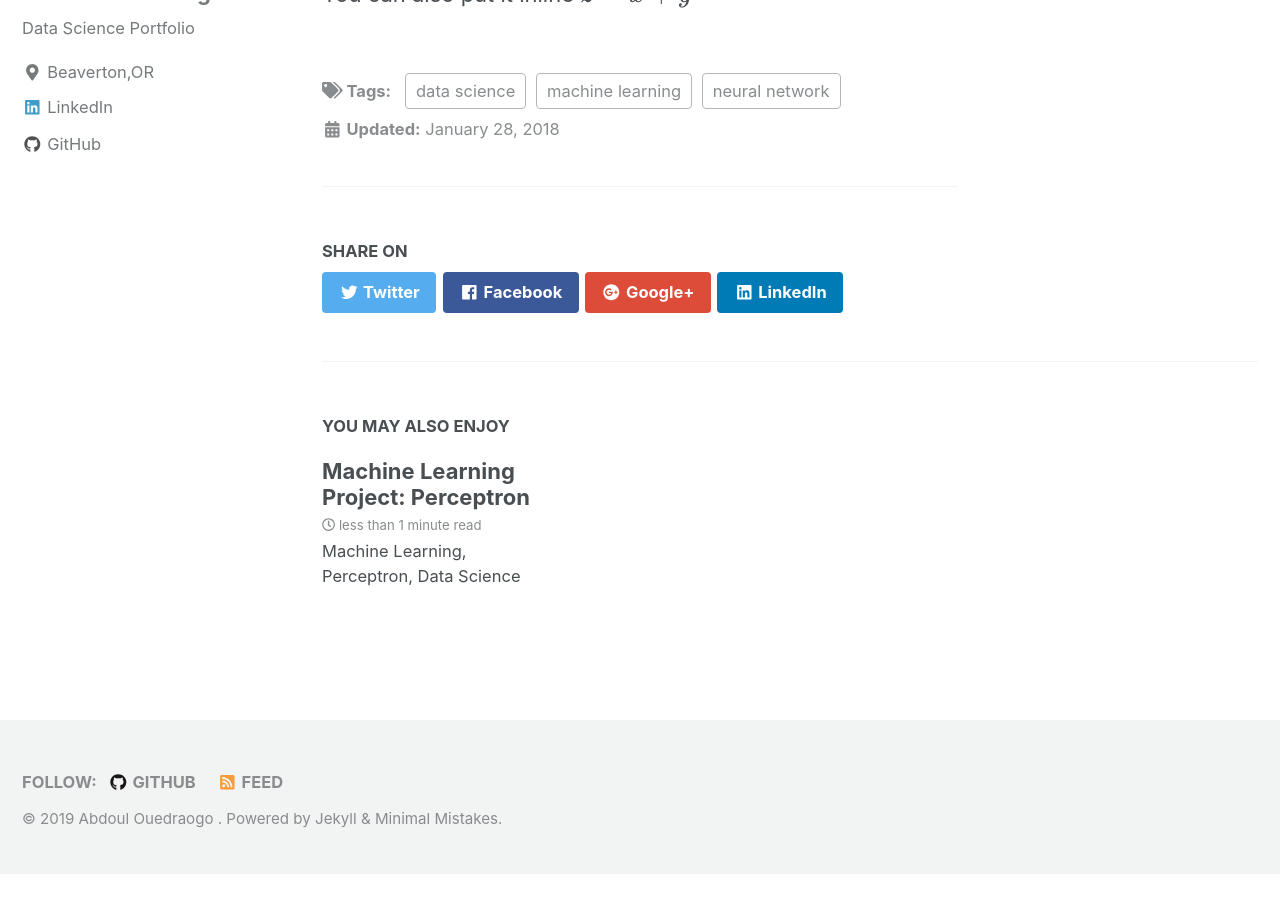
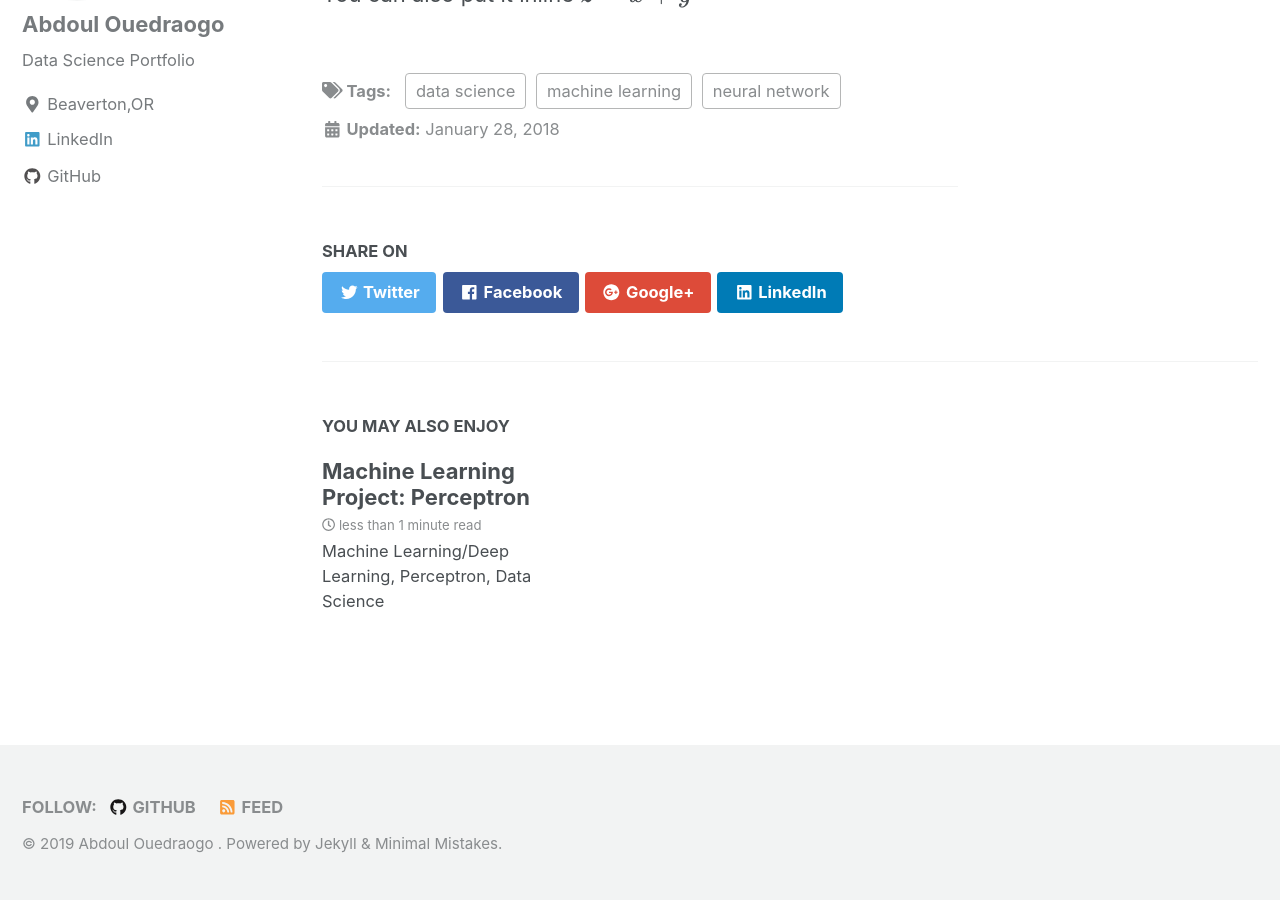
Before and after one commit to OuedraogoAbdoul/ouedraogo.abdoul.github.io, a Jekyll site: the page built from _posts/2018-01-28-perceptron.md, in a window 1280 px wide and 900 px high, scrolled down 2855 px. Built offline with Jekyll 4.4.1, drawn with Linux system fonts in a browser that asks for light colours; nearby versions of some CDN libraries; formulas are drawn with MathJax 3; before the commit the page ends 3730 px from its top, so only the background shows below that.

Commit message:
add bio picture

```diff
--- a/_posts/2018-01-28-perceptron.md
+++ b/_posts/2018-01-28-perceptron.md
@@ -4,7 +4,7 @@
 tags: [machine learning, data science, neural network]
 header:
   image: "/images/perceptron/percept.jpg"
-excerpt: "Machine Learning, Perceptron, Data Science"
+excerpt: "Machine Learning/Deep Learning, Perceptron, Data Science"
 mathjax: "true"
 ---
 
```
Also changed, not shown: images/bio-pic-2.jpg.
